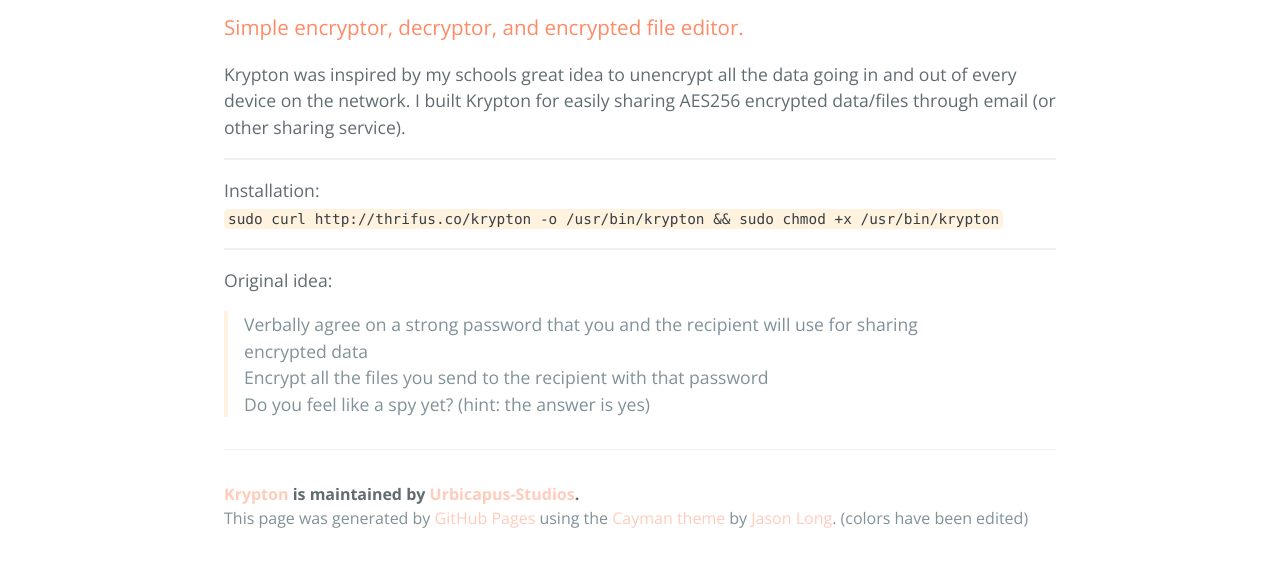
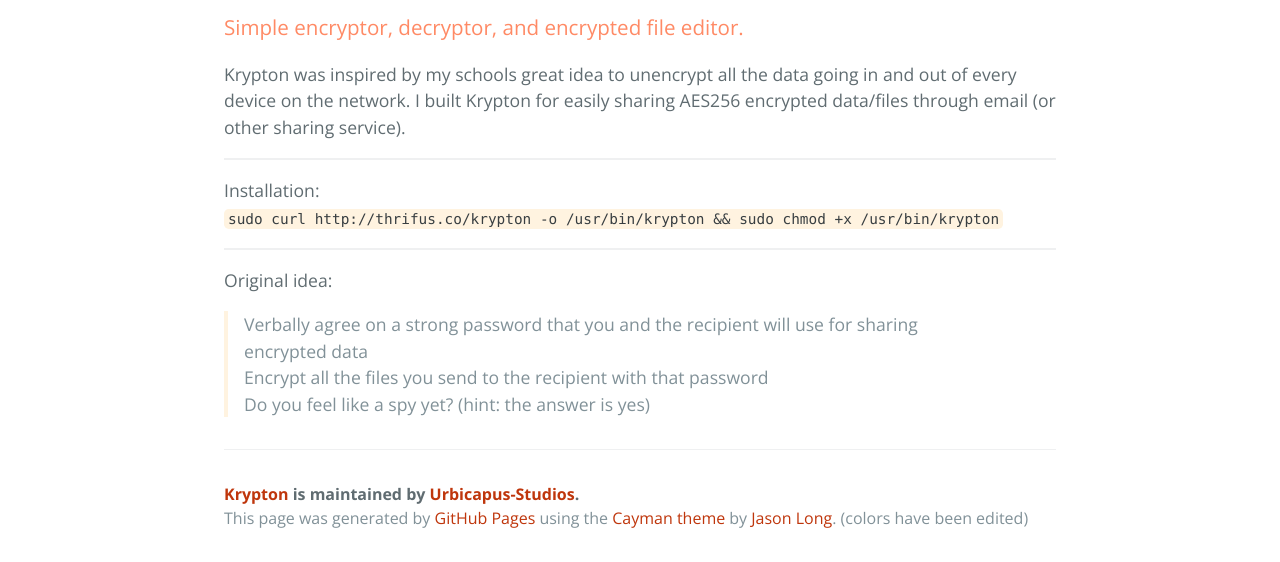
Before and after one commit to Urbicapus-Studios/Krypton, a plain HTML site: page index.html in a window 1280 px wide. Shown: the part 487-1049 px from the top of the page. Drawn offline with nearby package versions, Linux system fonts and the light colour scheme.

Commit message:
Update Four (FINAL)

```diff
--- a/stylesheets/stylesheet.css
+++ b/stylesheets/stylesheet.css
@@ -10,7 +10,7 @@ body {
   color: #606c71; }
 
 a {
-  color: #ffccbc;
+  color: #bf360c;
   text-decoration: none; }
   a:hover {
     text-decoration: underline; }
```
